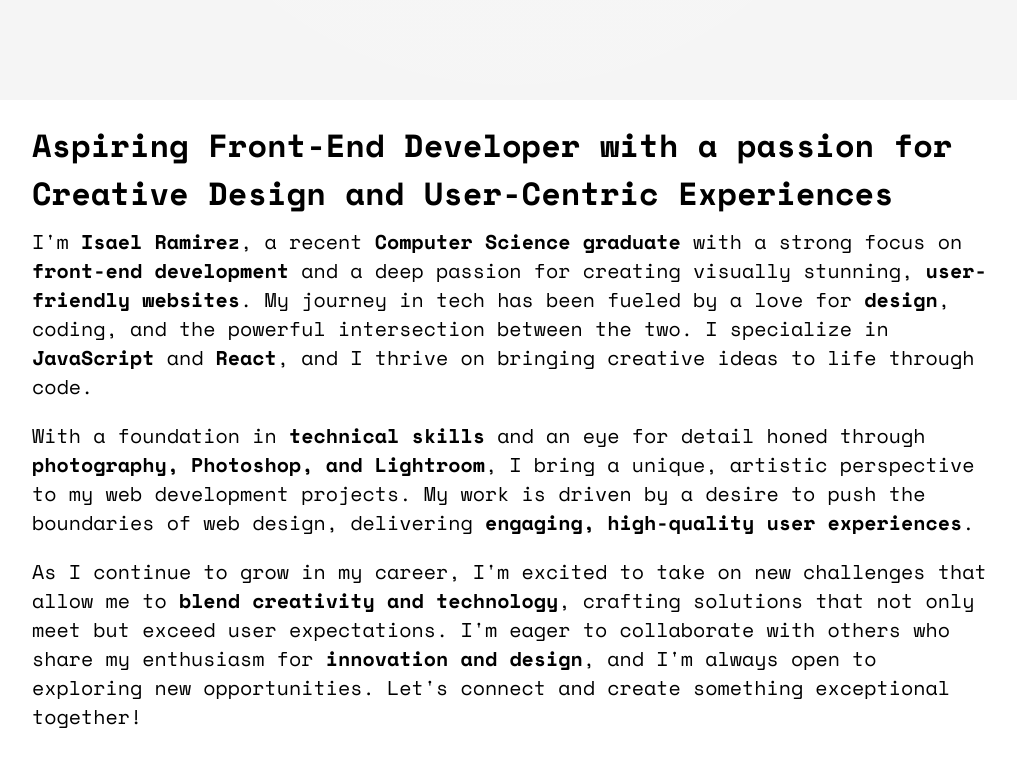
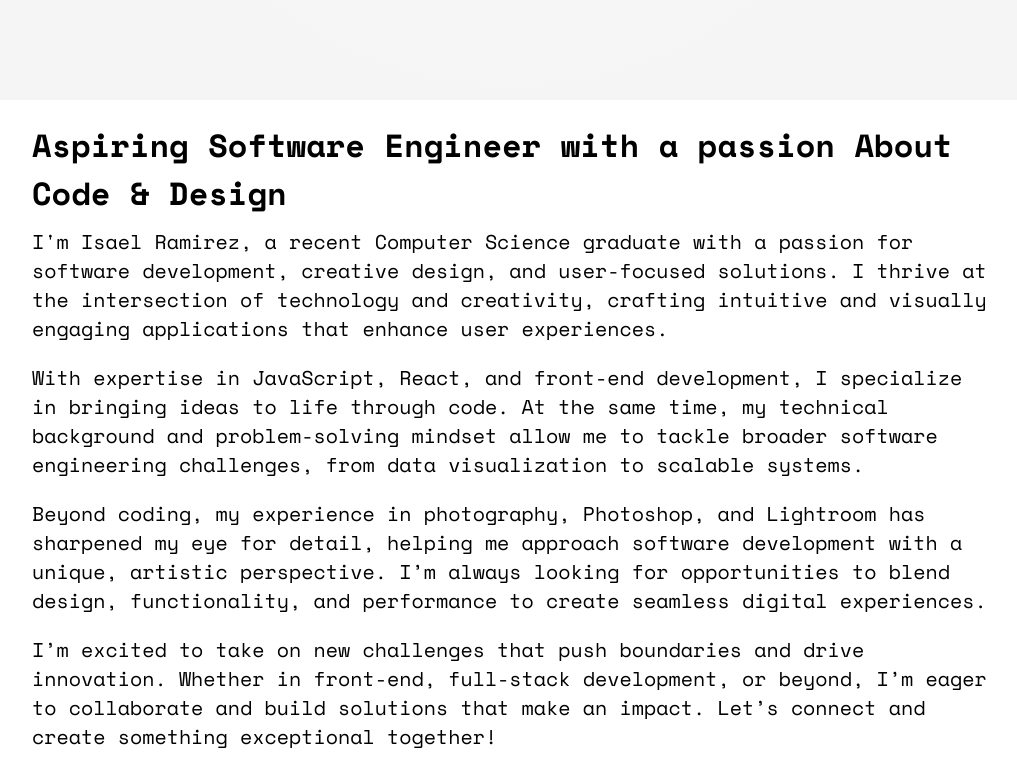
Before and after one commit to isxel/isael-ramirez-portfolio, a React (Vite) app: page / in a window 1280 px wide. Shown: the part 700-1484 px from the top of the page, without its empty margins (128-1145 px from the left). Built offline with nearby package versions, Linux system fonts and the light colour scheme.

Commit message:
Updated the About and LandingPage components.

```diff
--- a/src/components/About.jsx
+++ b/src/components/About.jsx
@@ -17,39 +17,37 @@
   return (
     <div className="about-container" id="about">
       <h1 className="about-title">
-        Aspiring Front-End Developer with a passion for Creative Design and
-        User-Centric Experiences
+        Aspiring Software Engineer with a passion About Code & Design
       </h1>
 
       <p className="about-description">
-        I'm <strong>Isael Ramirez</strong>, a recent{" "}
-        <strong>Computer Science graduate</strong> with a strong focus on{" "}
-        <strong>front-end development</strong> and a deep passion for creating
-        visually stunning, <strong>user-friendly websites</strong>. My journey
-        in tech has been fueled by a love for <strong>design</strong>, coding,
-        and the powerful intersection between the two. I specialize in{" "}
-        <strong>JavaScript</strong> and <strong>React</strong>, and I thrive on
-        bringing creative ideas to life through code.
+        I'm Isael Ramirez, a recent Computer Science graduate with a passion for
+        software development, creative design, and user-focused solutions. I
+        thrive at the intersection of technology and creativity, crafting
+        intuitive and visually engaging applications that enhance user
+        experiences.
       </p>
 
       <p className="about-description">
-        With a foundation in <strong>technical skills</strong> and an eye for
-        detail honed through{" "}
-        <strong>photography, Photoshop, and Lightroom</strong>, I bring a
-        unique, artistic perspective to my web development projects. My work is
-        driven by a desire to push the boundaries of web design, delivering{" "}
-        <strong>engaging, high-quality user experiences</strong>.
+        With expertise in JavaScript, React, and front-end development, I
+        specialize in bringing ideas to life through code. At the same time, my
+        technical background and problem-solving mindset allow me to tackle
+        broader software engineering challenges, from data visualization to
+        scalable systems.
       </p>
 
       <p className="about-description">
-        As I continue to grow in my career, I'm excited to take on new
-        challenges that allow me to{" "}
-        <strong>blend creativity and technology</strong>, crafting solutions
-        that not only meet but exceed user expectations. I'm eager to
-        collaborate with others who share my enthusiasm for{" "}
-        <strong>innovation and design</strong>, and I'm always open to exploring
-        new opportunities. Let's connect and create something exceptional
-        together!
+        Beyond coding, my experience in photography, Photoshop, and Lightroom
+        has sharpened my eye for detail, helping me approach software
+        development with a unique, artistic perspective. I’m always looking for
+        opportunities to blend design, functionality, and performance to create
+        seamless digital experiences.
+      </p>
+      <p className="about-description">
+        I’m excited to take on new challenges that push boundaries and drive
+        innovation. Whether in front-end, full-stack development, or beyond, I’m
+        eager to collaborate and build solutions that make an impact. Let’s
+        connect and create something exceptional together!
       </p>
       <h1>Tech Stack</h1>
       <div className="logo-section">
--- a/src/components/LandingPage.jsx
+++ b/src/components/LandingPage.jsx
@@ -5,7 +5,7 @@
   return (
     <div className="landing-container">
       <h1 className="landing-title">Isael Ramirez</h1>
-      <p className="landing-subtitle">Aspring Front-End Developer</p>
+      <p className="landing-subtitle">Aspiring Software Engineer</p>
       <button
         className="landing-button"
         onClick={() =>
```
